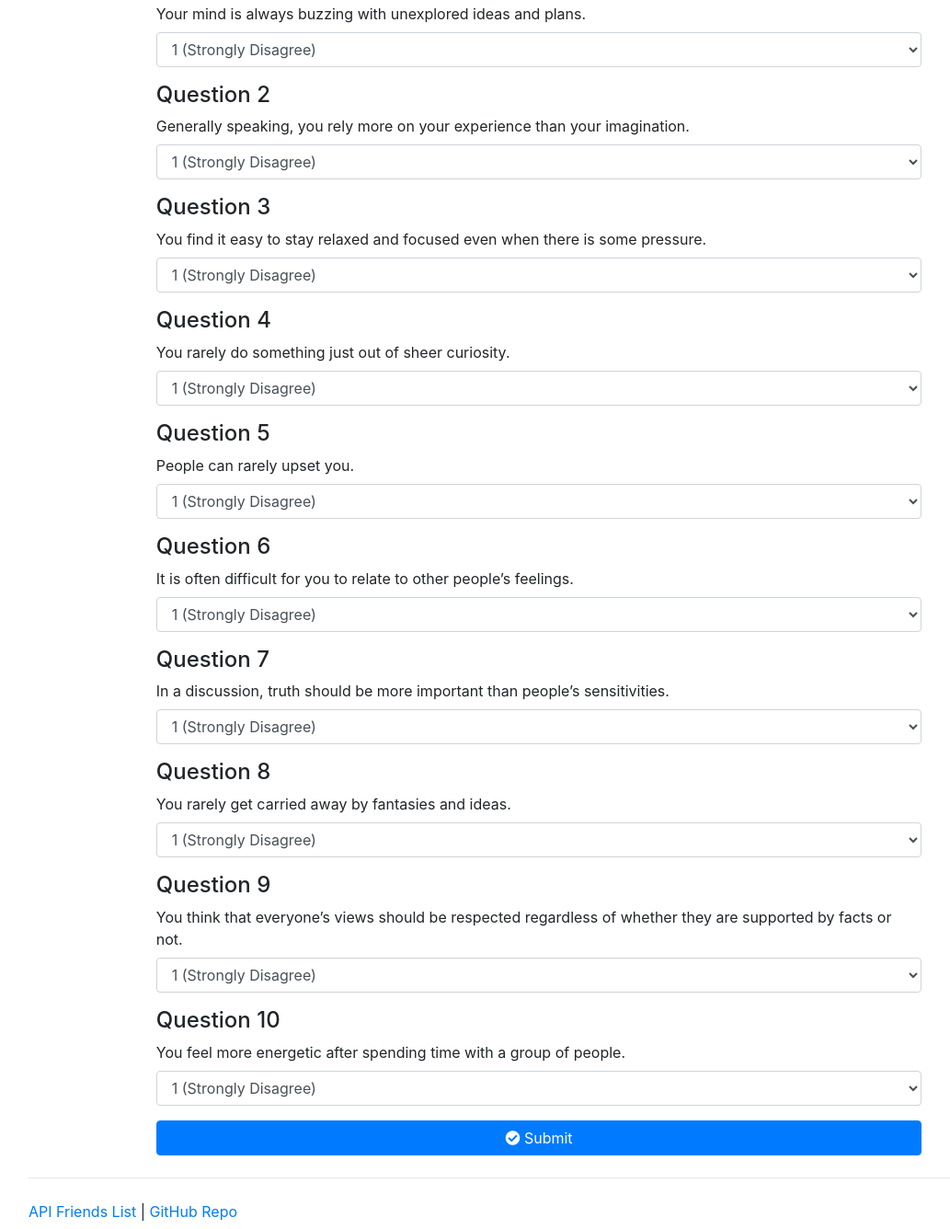
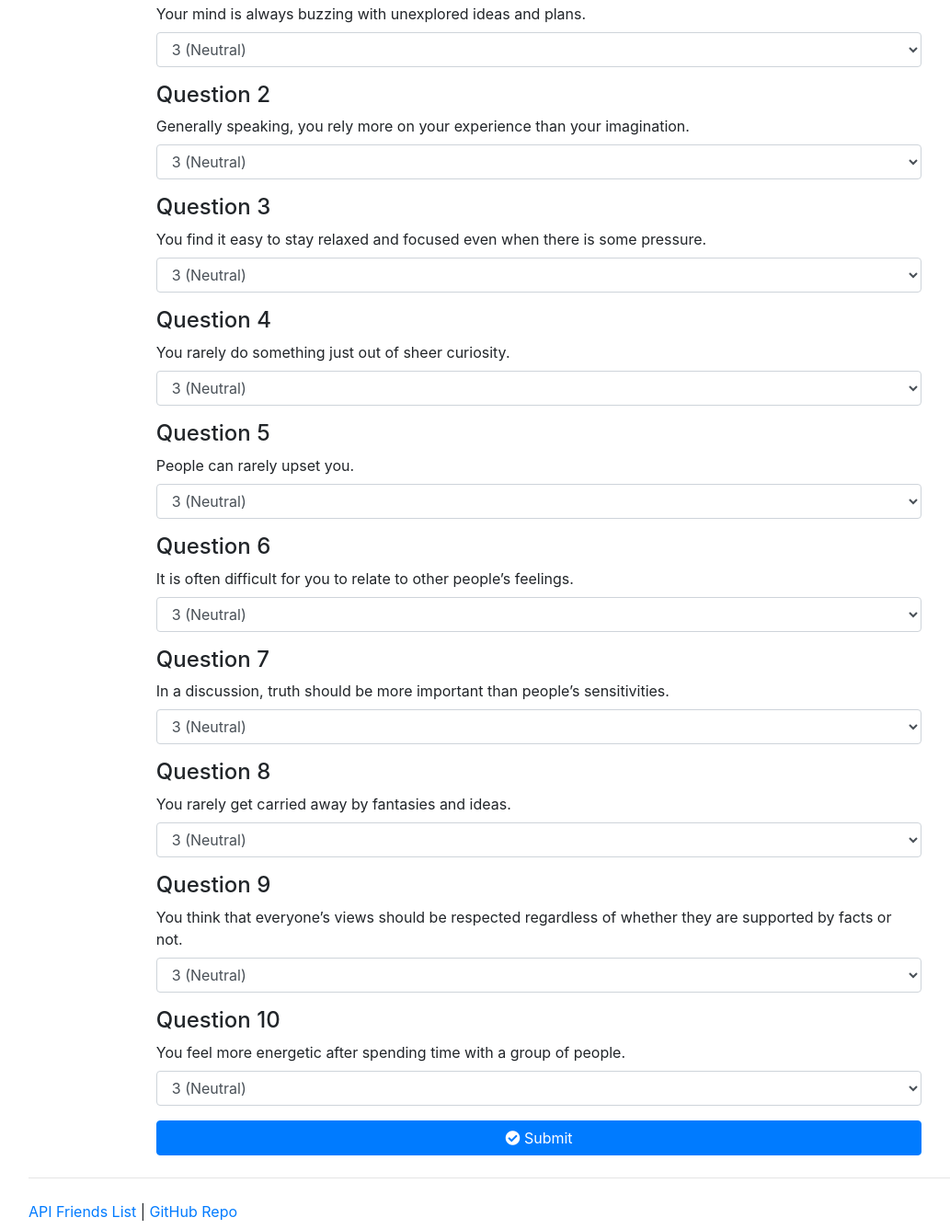
Before and after one commit to Dylan-Thomson/FriendFinder, a website: page app/public/survey.html in a window 1280 px wide. Shown: the part 364-1700 px from the top of the page at 92% size, without its empty margins (54-1087 px from the left). Drawn offline with nearby package versions, Linux system fonts and the light colour scheme.

Commit message:
Set default choice to 3, cleanup and comments

```diff
--- a/app/data/friends.js
+++ b/app/data/friends.js
@@ -1,4 +1,3 @@
-// STORE FRIEND OBJECTS HERE
 const friends = [
     {
         name:"Bob Ross",
--- a/app/public/survey.html
+++ b/app/public/survey.html
@@ -32,7 +32,7 @@
                 <select class="form-control question" id="question1">
                     <option value="1">1 (Strongly Disagree)</option>
                     <option value="2">2 (Disagree)</option>
-                    <option value="3">3 (Neutral)</option>
+                    <option value="3" selected="selected">3 (Neutral)</option>
                     <option value="4">4 (Agree)</option>
                     <option value="5">5 (Strongly Agree)</option>
                 </select>
@@ -43,7 +43,7 @@
                 <select class="form-control question" id="question2">
                     <option value="1">1 (Strongly Disagree)</option>
                     <option value="2">2 (Disagree)</option>
-                    <option value="3">3 (Neutral)</option>
+                    <option value="3" selected="selected">3 (Neutral)</option>
                     <option value="4">4 (Agree)</option>
                     <option value="5">5 (Strongly Agree)</option>
                 </select>
@@ -54,7 +54,7 @@
                 <select class="form-control question" id="question3">
                     <option value="1">1 (Strongly Disagree)</option>
                     <option value="2">2 (Disagree)</option>
-                    <option value="3">3 (Neutral)</option>
+                    <option value="3" selected="selected">3 (Neutral)</option>
                     <option value="4">4 (Agree)</option>
                     <option value="5">5 (Strongly Agree)</option>
                 </select>
@@ -65,7 +65,7 @@
                 <select class="form-control question" id="question4">
                     <option value="1">1 (Strongly Disagree)</option>
                     <option value="2">2 (Disagree)</option>
-                    <option value="3">3 (Neutral)</option>
+                    <option value="3" selected="selected">3 (Neutral)</option>
                     <option value="4">4 (Agree)</option>
                     <option value="5">5 (Strongly Agree)</option>
                 </select>
@@ -76,7 +76,7 @@
                 <select class="form-control question" id="question5">
                     <option value="1">1 (Strongly Disagree)</option>
                     <option value="2">2 (Disagree)</option>
-                    <option value="3">3 (Neutral)</option>
+                    <option value="3" selected="selected">3 (Neutral)</option>
                     <option value="4">4 (Agree)</option>
                     <option value="5">5 (Strongly Agree)</option>
                 </select>
@@ -87,7 +87,7 @@
                 <select class="form-control question" id="question6">
                     <option value="1">1 (Strongly Disagree)</option>
                     <option value="2">2 (Disagree)</option>
-                    <option value="3">3 (Neutral)</option>
+                    <option value="3" selected="selected">3 (Neutral)</option>
                     <option value="4">4 (Agree)</option>
                     <option value="5">5 (Strongly Agree)</option>
                 </select>
@@ -98,7 +98,7 @@
                 <select class="form-control question" id="question7">
                     <option value="1">1 (Strongly Disagree)</option>
                     <option value="2">2 (Disagree)</option>
-                    <option value="3">3 (Neutral)</option>
+                    <option value="3" selected="selected">3 (Neutral)</option>
                     <option value="4">4 (Agree)</option>
                     <option value="5">5 (Strongly Agree)</option>
                 </select>
@@ -109,7 +109,7 @@
                 <select class="form-control question" id="question8">
                     <option value="1">1 (Strongly Disagree)</option>
                     <option value="2">2 (Disagree)</option>
-                    <option value="3">3 (Neutral)</option>
+                    <option value="3" selected="selected">3 (Neutral)</option>
                     <option value="4">4 (Agree)</option>
                     <option value="5">5 (Strongly Agree)</option>
                 </select>
@@ -120,7 +120,7 @@
                 <select class="form-control question" id="question9">
                     <option value="1">1 (Strongly Disagree)</option>
                     <option value="2">2 (Disagree)</option>
-                    <option value="3">3 (Neutral)</option>
+                    <option value="3" selected="selected">3 (Neutral)</option>
                     <option value="4">4 (Agree)</option>
                     <option value="5">5 (Strongly Agree)</option>
                 </select>
@@ -131,7 +131,7 @@
                 <select class="form-control question" id="question10">
                     <option value="1">1 (Strongly Disagree)</option>
                     <option value="2">2 (Disagree)</option>
-                    <option value="3">3 (Neutral)</option>
+                    <option value="3" selected="selected">3 (Neutral)</option>
                     <option value="4">4 (Agree)</option>
                     <option value="5">5 (Strongly Agree)</option>
                 </select>
@@ -143,7 +143,7 @@
     </div>
 
     <div class="modal fade" id="bestMatch" tabindex="-1" role="dialog" aria-hidden="true">
-        <div class="modal-dialog modal-dialog-centered modal-lg" role="document">
+        <div class="modal-dialog modal-dialog-centered" role="document">
             <div class="modal-content text-center">
                 <div class="modal-header">
                     <h2 class="modal-title" id="modalTitle">Best Match</h2>
--- a/app/routing/htmlRoutes.js
+++ b/app/routing/htmlRoutes.js
@@ -2,10 +2,12 @@ const path = require("path");
 module.exports = (() => {
     const htmlRoutes = require("express").Router();
 
+    // MAIN PAGE
     htmlRoutes.get("/", (req, res) => {
         res.sendFile(path.join(__dirname, "..", "public", "home.html"));
     });
 
+    // SURVEY PAGE
     htmlRoutes.get("/survey", (req, res) => {
         res.sendFile(path.join(__dirname, "..", "public/survey.html"));
     });
```
Also changed, not shown: app/public/home.html (+1 -1 lines), app/routing/apiRoutes.js (+4 -5 lines).
